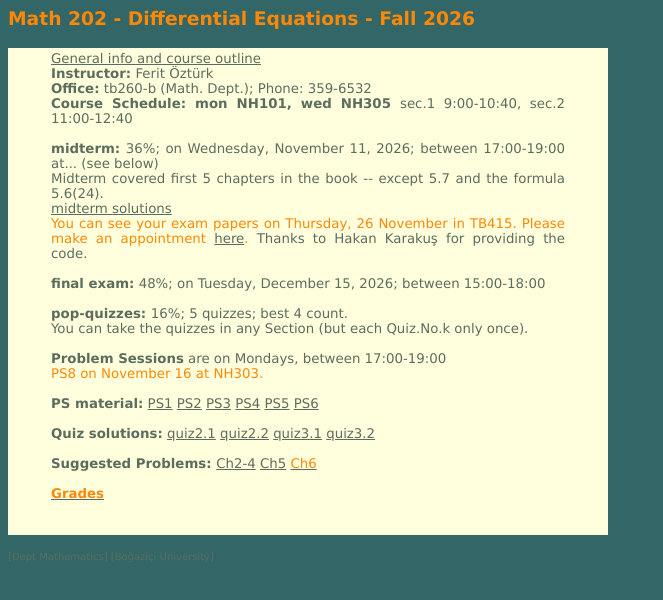
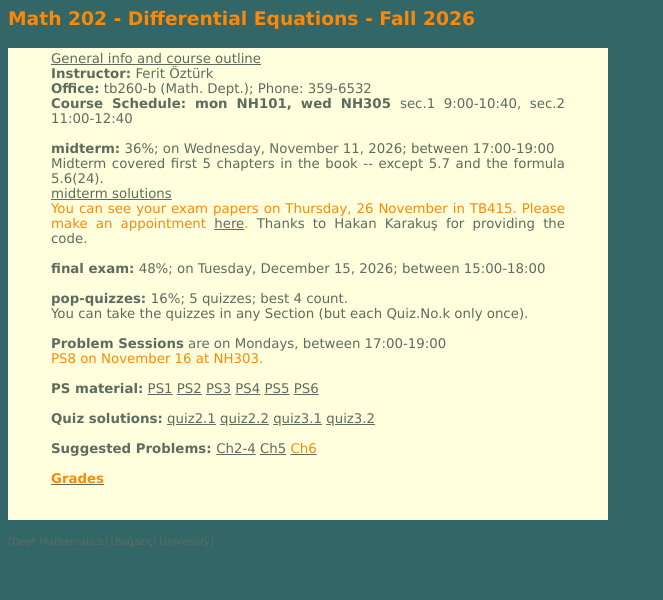
Before and after one commit to FeritOzturk/here, a plain HTML site: page f26m202.html in a window 1280 px wide. Shown: the whole page, without its empty margins (0-663 px from the left). Drawn offline with Linux system fonts and the light colour scheme.

Commit message:
Update f26m202.html

```diff
--- a/f26m202.html
+++ b/f26m202.html
@@ -32,7 +32,7 @@ body {
 <strong>Office:</strong> tb260-b (Math. Dept.); Phone: 359-6532<br>
 <strong>Course Schedule: mon NH101, wed NH305 </strong>  sec.1 9:00-10:40, sec.2 11:00-12:40  <br>
 <br>
-<strong>midterm:</strong> 36%; on Wednesday, November 11, 2026; between 17:00-19:00 at... (see below) <br>
+<strong>midterm:</strong> 36%; on Wednesday, November 11, 2026; between 17:00-19:00 <br>
 		  Midterm covered first 5 chapters in the book -- except 5.7 and the formula 5.6(24). <br>
 		<a href="./f26m202/f26m202mtsol.pdf">   midterm solutions</a> <br>
 <font color="#fd8806" face="Verdana">You can see your exam papers on Thursday, 26 November in TB415.
```
